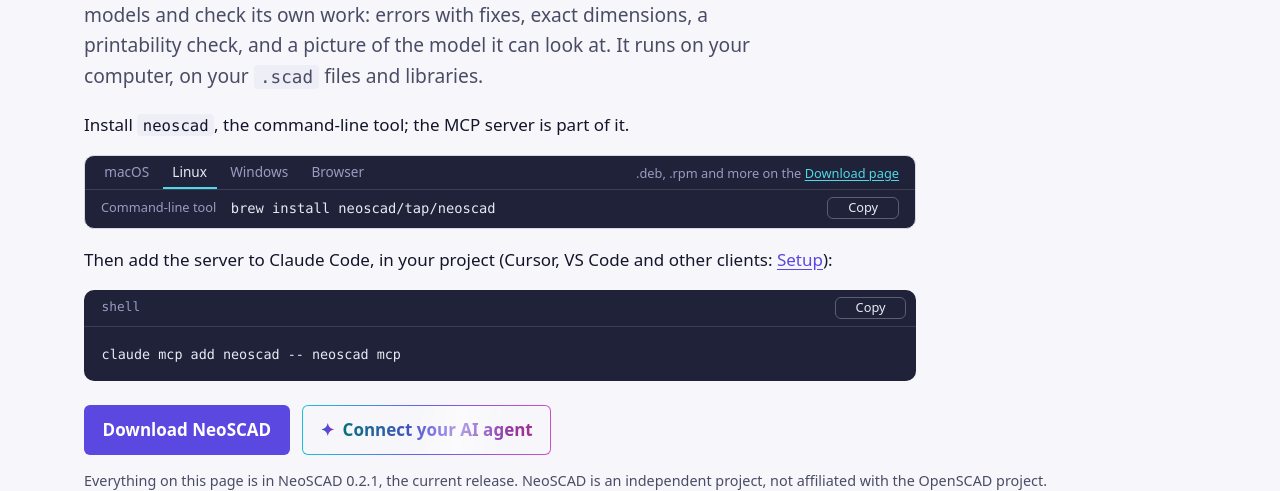
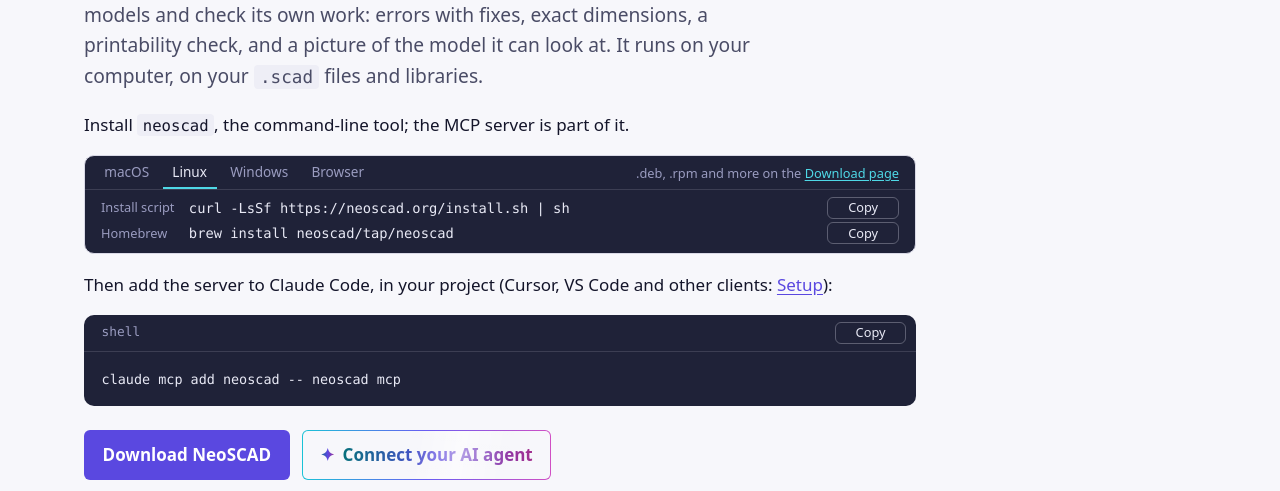
Before and after one commit to neoscad/website, a plain HTML site: page agents.html in a window 1280 px wide. Shown: the part 326-817 px from the top of the page. Drawn offline with Linux system fonts and the light colour scheme.

Commit message:
Linux install: the install script first, Homebrew second
Few Linux users install command-line tools with Homebrew, so the Linux tab on the home and agents pages leads with an install script: curl -LsSf https://neoscad.org/install.sh | sh. install.sh runs the latest release's neoscad-cli-installer.sh (cargo-dist) from GitHub, passing its arguments on; it holds no version, so releases don't touch it. Homebrew stays as the second line.

```diff
--- a/agents.html
+++ b/agents.html
@@ -178,7 +178,12 @@
             <div class="tabs-panel install-panel" id="install-linux" data-tab="linux">
               <p class="tabs-label">Linux</p>
               <div class="install-cmd">
-                <span class="install-what">Command-line tool</span>
+                <span class="install-what">Install script</span>
+                <code id="install-cmd-linux-script">curl -LsSf https://neoscad.org/install.sh | sh</code>
+                <button type="button" class="copy-button" data-copy="install-cmd-linux-script" aria-describedby="install-cmd-linux-script">Copy</button>
+              </div>
+              <div class="install-cmd">
+                <span class="install-what">Homebrew</span>
                 <code id="install-cmd-linux-cli">brew install neoscad/tap/neoscad</code>
                 <button type="button" class="copy-button" data-copy="install-cmd-linux-cli" aria-describedby="install-cmd-linux-cli">Copy</button>
               </div>
```
Also changed, not shown: index.html (+6 -1 lines), README.md, 1 other file.
